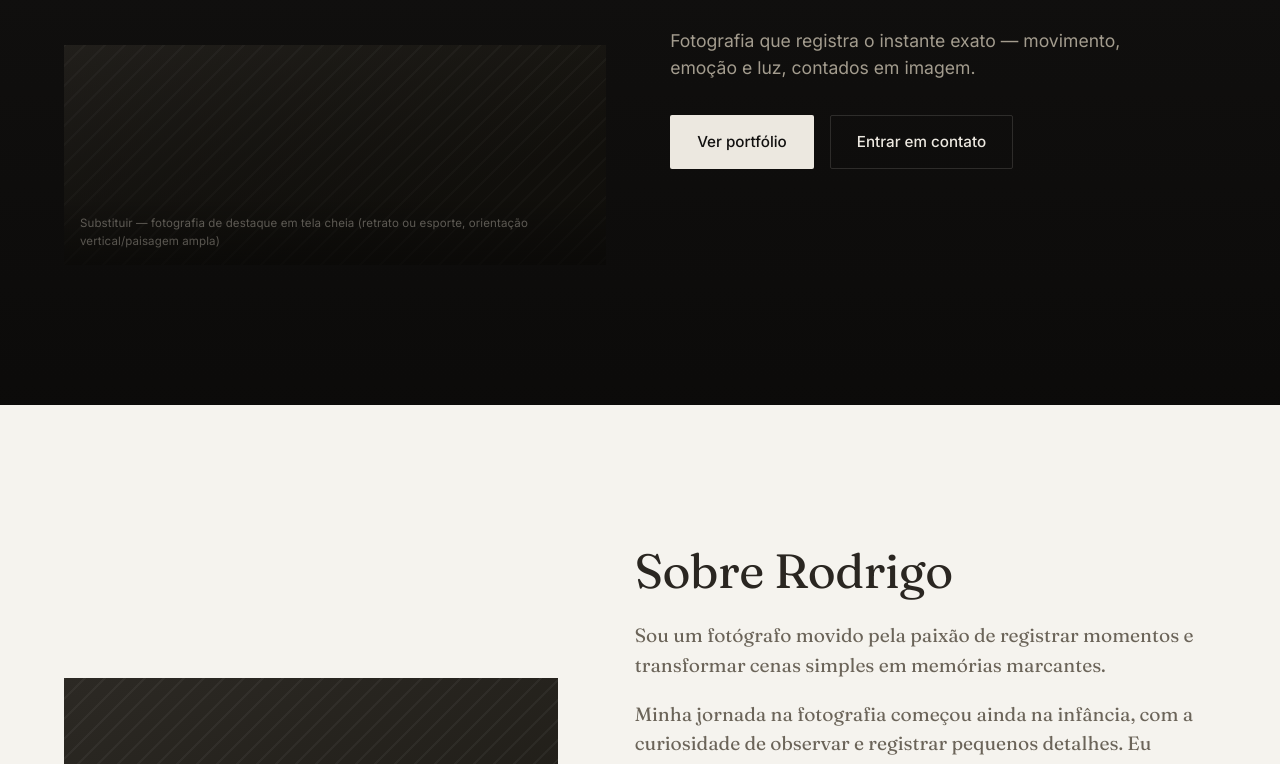
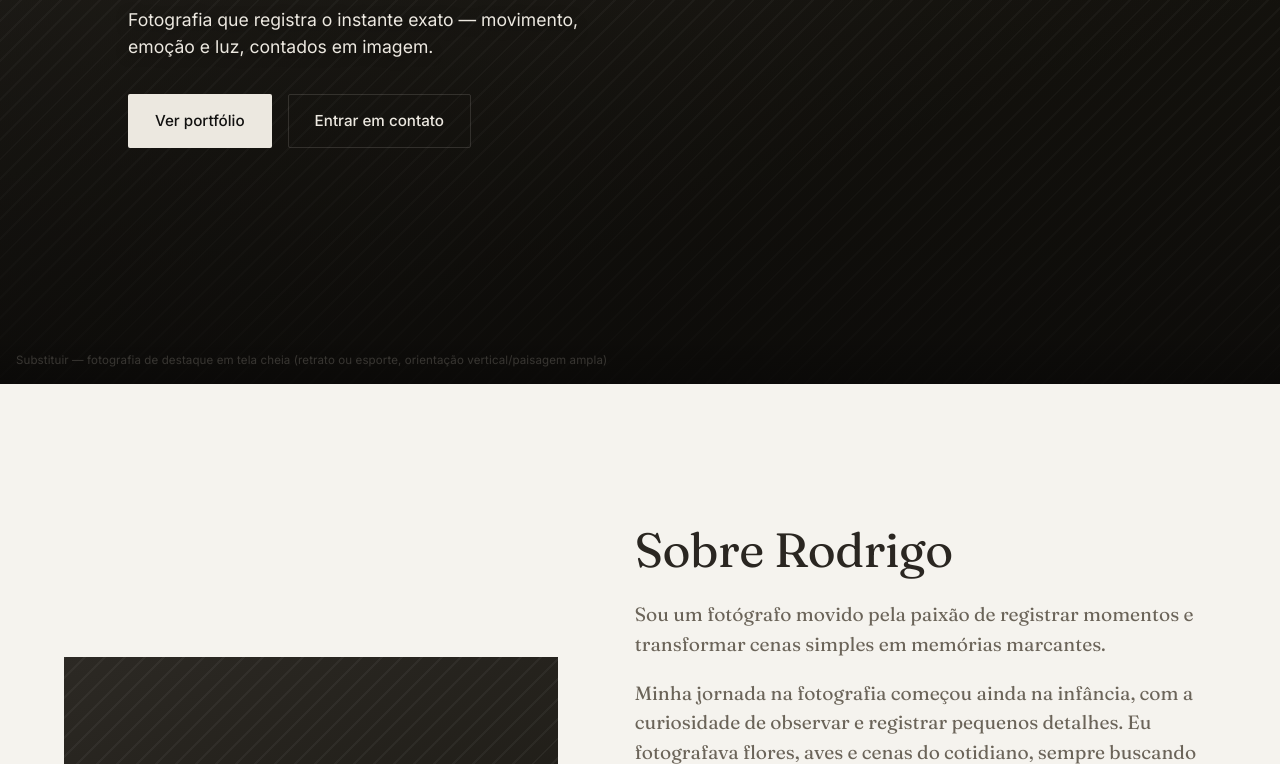
Before and after one commit to messiaszp/rph, a website: page index.html in a window 1280 px wide. Shown: the part 416-1180 px from the top of the page. Drawn offline with Linux system fonts and the light colour scheme; no server answers; a web font is replaced by a local one.

Commit message:
Update style.css

```diff
--- a/css/style.css
+++ b/css/style.css
@@ -322,18 +322,38 @@ img, .ph{
   overflow:hidden;
 }
 
-.hero-media {
-  width: 100%;
-  height: 100%;
-  overflow: hidden;
+/* FOTO OCUPA TODO O HERO */
+.hero-media{
+  position:absolute;
+  inset:0;
+  width:100%;
+  height:100%;
+  overflow:hidden;
+  z-index:0;
 }
 
-.hero-media img {
-  width: 100%;
-  height: 100%;
-  object-fit: cover;
-  object-position: center;
-  display: block;
+.hero-media img{
+  width:100%;
+  height:100%;
+  display:block;
+  object-fit:cover;
+  object-position:center center;
+}
+
+/* ESCURECE A FOTO PARA O TEXTO FICAR LEGÍVEL */
+.hero-scrim{
+  position:absolute;
+  inset:0;
+  z-index:1;
+  pointer-events:none;
+  background:
+    linear-gradient(
+      180deg,
+      rgba(10,9,8,0.25) 0%,
+      rgba(10,9,8,0.10) 35%,
+      rgba(10,9,8,0.45) 65%,
+      rgba(10,9,8,0.88) 100%
+    );
 }
 
 .hero-scrim{
@@ -371,15 +391,21 @@ img, .ph{
   max-width: 14ch;
   opacity: 0;
   animation: rise 1s var(--ease) .3s forwards;
+
+  text-shadow:
+    0 3px 18px rgba(0,0,0,0.45);
 }
 
 .hero-lede{
   max-width: 46ch;
   font-size: 1.1rem;
-  color: var(--ink-soft);
+  color: var(--ink);
   margin-top: 10px;
   opacity: 0;
   animation: rise 1s var(--ease) .48s forwards;
+
+  text-shadow:
+    0 2px 12px rgba(0,0,0,0.55);
 }
 
 .hero-actions{
```
